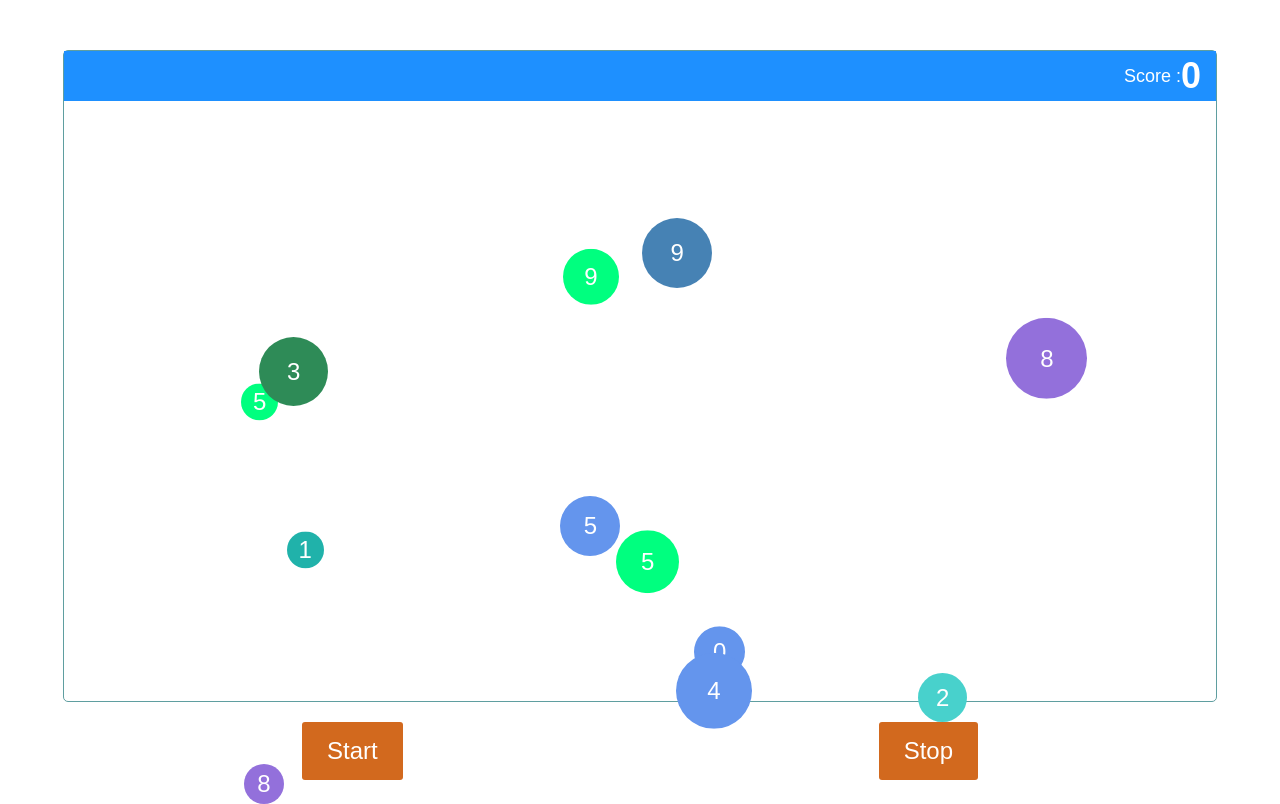
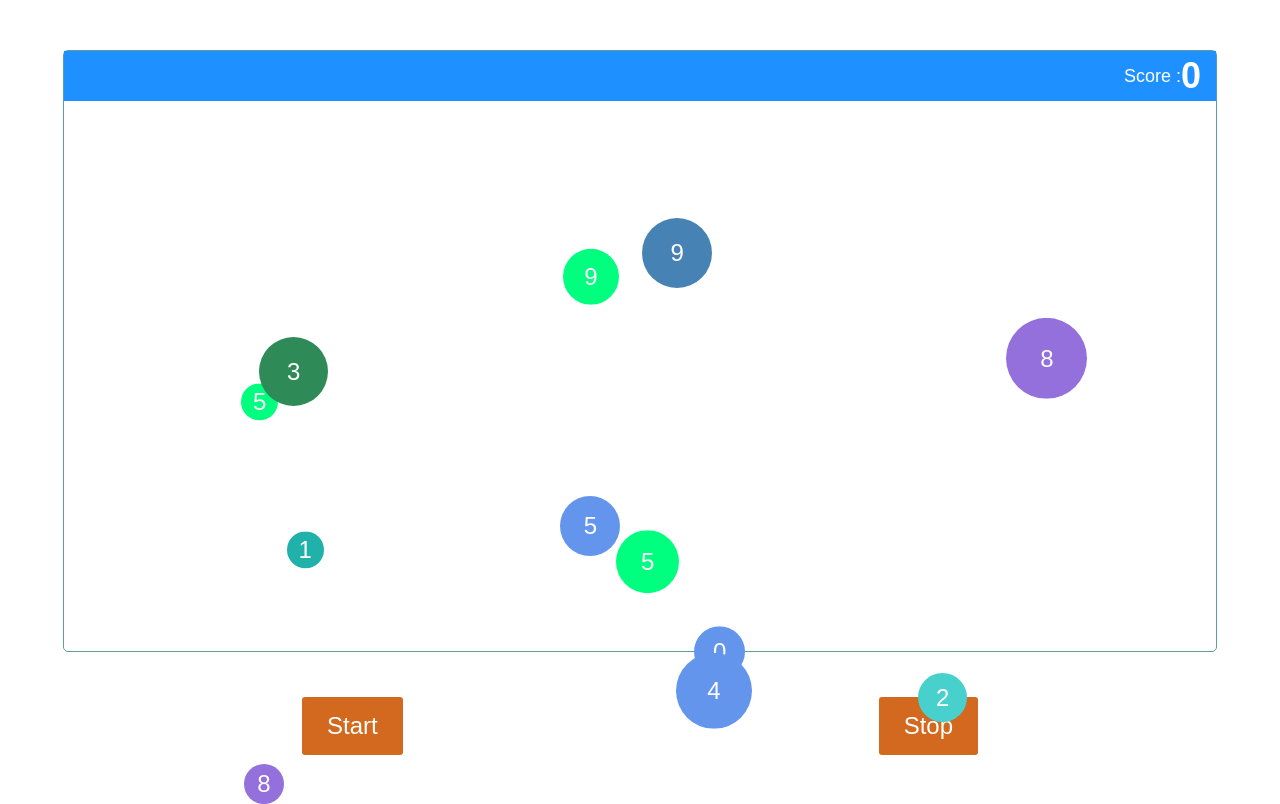
Before and after one commit to SagarLodhe07/Ball-Game, a plain HTML site: page index.html in a window 1280 px wide. Drawn offline with Linux system fonts and the light colour scheme; a web font is replaced by a local one.

Commit message:
Update style.css

```diff
--- a/style.css
+++ b/style.css
@@ -12,7 +12,7 @@
     justify-content: space-between;
     margin: 50px auto;
     width: 90vw;
-    height: 650px;
+    height: 600px;
     border: 1px solid cadetblue;
     border-radius: 5px;
 
```
